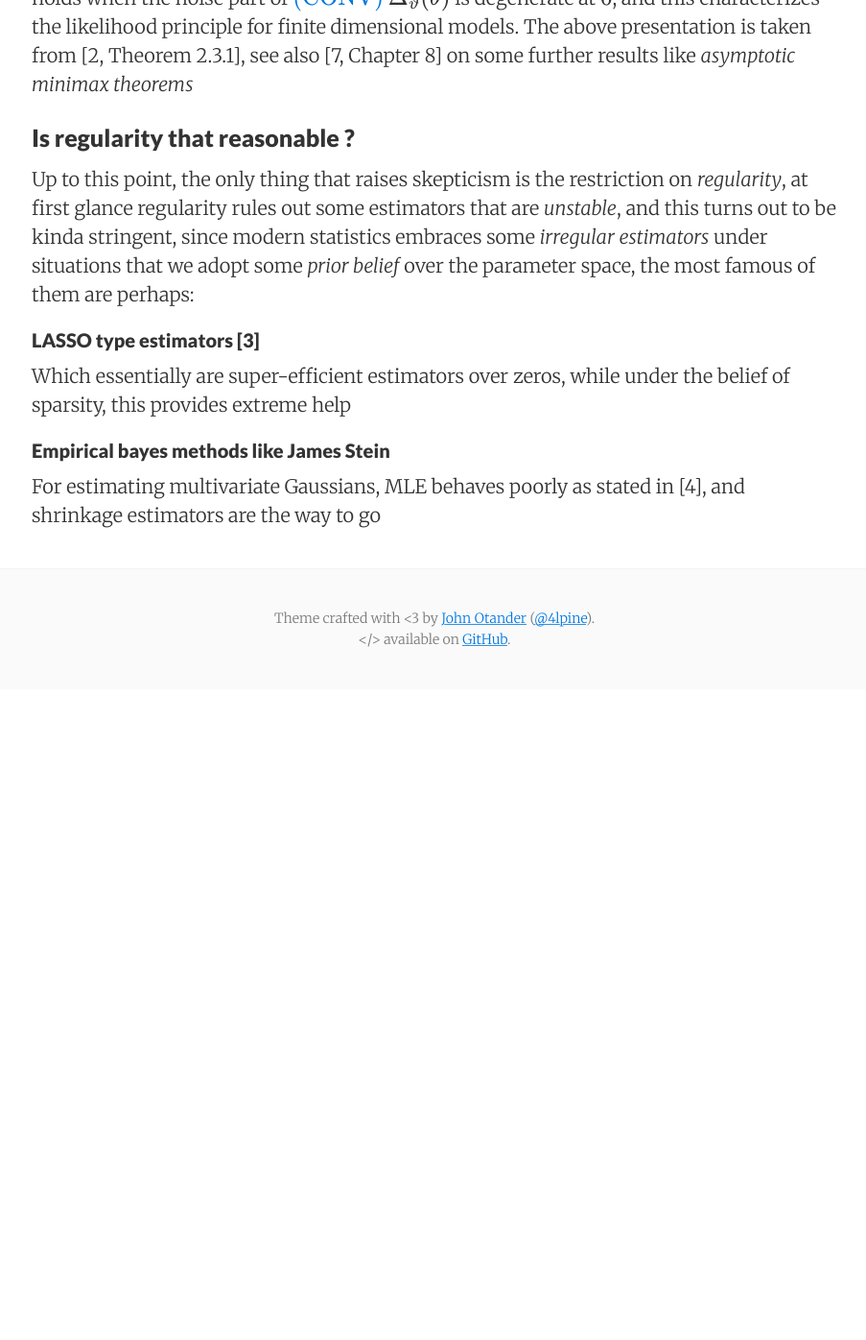
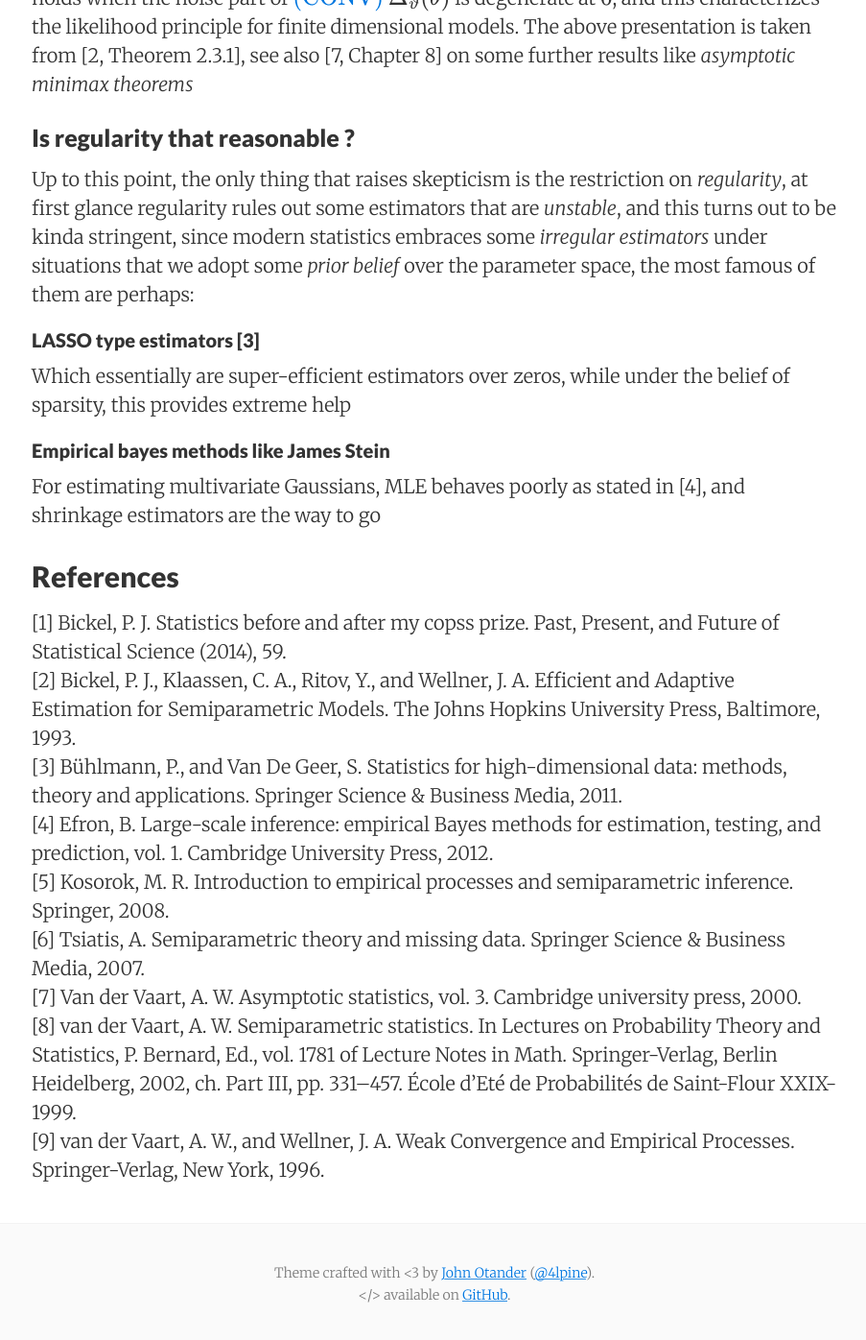
Before and after one commit to Rorschach1989/rorschach1989.github.io, a Jekyll site: the page built from _posts/2018-09-06-semi_2.md, in a window 1280 px wide and 1400 px high, scrolled down 8806 px. Shown: the top 1396 px of the window at 96% size, without its empty margins (187-1090 px from the left). Built offline with Jekyll 4.4.1, drawn with Linux system fonts in a browser that asks for light colours; formulas are drawn with MathJax 3; before the commit the page ends 9524 px from its top, so only the background shows below that; some of the changed text lies outside the part shown.

Commit message:
semiparametric part 1

```diff
--- a/_posts/2018-09-06-semi_2.md
+++ b/_posts/2018-09-06-semi_2.md
@@ -201,3 +201,15 @@ Which essentially are super-efficient estimators over zeros, while under the bel
 #### Empirical bayes methods like James Stein
 
 For estimating multivariate Gaussians, MLE behaves poorly as stated in [4], and shrinkage estimators are the way to go
+
+## References
+
+[1] Bickel, P. J. Statistics before and after my copss prize. Past, Present, and Future of Statistical Science (2014), 59.
+[2] Bickel, P. J., Klaassen, C. A., Ritov, Y., and Wellner, J. A. Efficient and Adaptive Estimation for Semiparametric Models. The Johns Hopkins University Press, Baltimore, 1993.
+[3] Bühlmann, P., and Van De Geer, S. Statistics for high-dimensional data: methods, theory and applications. Springer Science & Business Media, 2011.
+[4] Efron, B. Large-scale inference: empirical Bayes methods for estimation, testing, and prediction, vol. 1. Cambridge University Press, 2012.
+[5] Kosorok, M. R. Introduction to empirical processes and semiparametric inference. Springer, 2008.
+[6] Tsiatis, A. Semiparametric theory and missing data. Springer Science & Business Media, 2007.
+[7] Van der Vaart, A. W. Asymptotic statistics, vol. 3. Cambridge university press, 2000.
+[8] van der Vaart, A. W. Semiparametric statistics. In Lectures on Probability Theory and Statistics, P. Bernard, Ed., vol. 1781 of Lecture Notes in Math. Springer-Verlag, Berlin Heidelberg, 2002, ch. Part III, pp. 331–457. École d’Eté de Probabilités de Saint-Flour XXIX-1999.
+[9] van der Vaart, A. W., and Wellner, J. A. Weak Convergence and Empirical Processes. Springer-Verlag, New York, 1996.
```
